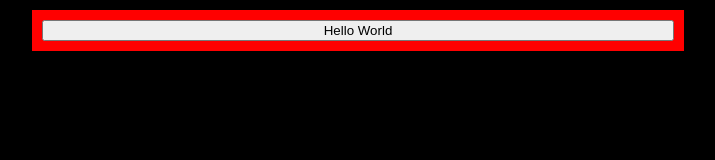
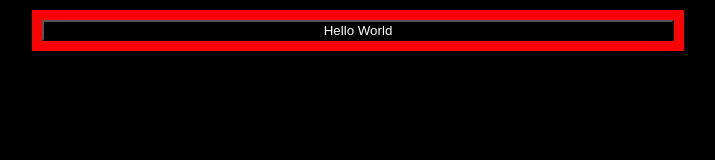
Before and after one commit to garaquest/intro-sass, a website: page index.html in a window 1280 px wide. Shown: the whole page, without its empty margins (282-997 px from the left). Drawn offline with Linux system fonts and the light colour scheme.

Commit message:
Include .btn-black class

```diff
--- a/index.html
+++ b/index.html
@@ -7,7 +7,7 @@
   </head>
   <body>
     <div class="frame">
-        <button type="button" name="button" class="btn">Hello World</button>
+        <button type="button" name="button" class="btn btn-black">Hello World</button>
     </div>
   </body>
 </html>
```
